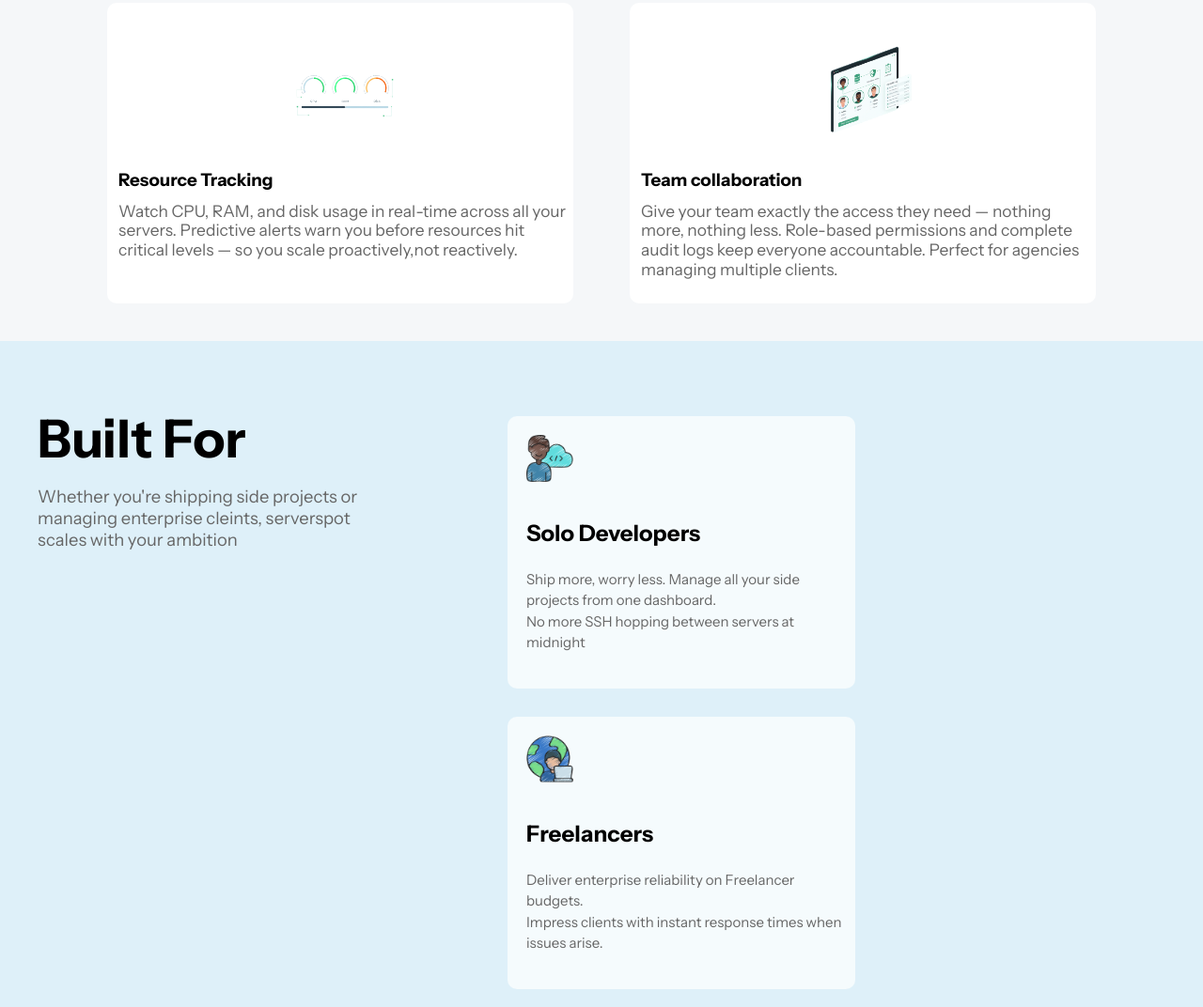
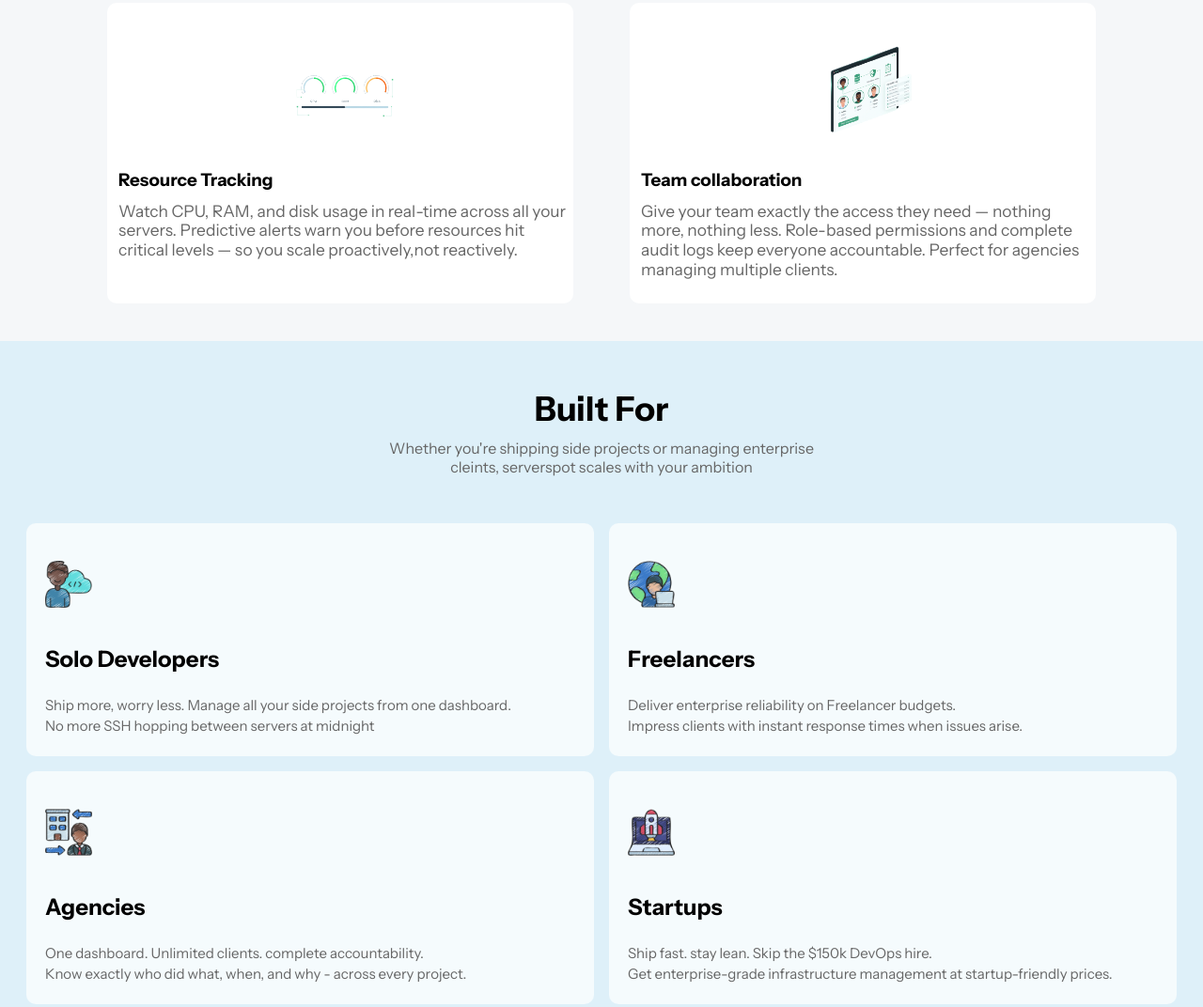
Before and after one commit to darey-bit/Mergedtech-Group4, a plain HTML site: page index.html in a window 1280 px wide. Shown: the part 1292-2364 px from the top of the page at 94% size. Drawn offline with Linux system fonts and the light colour scheme.

Commit message:
responsiveness added

```diff
--- a/styles.css
+++ b/styles.css
@@ -694,6 +694,89 @@ h2 > .break {
 
 
 
+/* =====================
+   MEDIA QUERIES — TABLET
+   ===================== */
+@media (max-width: 1500px) {
+
+  /* ── Hero ── */
+  .hero {
+    justify-content: center;
+  }
+
+  .hero-content {
+    width: 92%;
+    padding-top: 0;
+  }
+
+  .hero-content h1 {
+    font-size: 88px;
+    width: 100%;
+    margin-top: 0;
+  }
+
+
+
+
+  /* ── Built For section layout ── */
+  .third-part {
+    flex-direction: column;
+    padding: 50px 20px;
+  }
+
+  .margin {
+    flex-direction: column;
+    align-items: center;
+  }
+
+  .left-third-part {
+    flex: unset;
+    padding-left: 0;
+    text-align: center;
+    width: 100%;
+  }
+
+  .left-third-part h2 {
+    font-size: 36px;
+    width: 100%;
+  }
+
+  .left-third-part p {
+    width: 100%;
+    font-size: 16px;
+    margin: 10px auto 30px;
+    max-width: 500px;
+  }
+
+  .right-third-part {
+    width: 100%;
+  }
+
+  /* Remove the big left padding that was pushing cards right */
+  .first-line,
+  .second-line {
+    padding-left: 0;
+    justify-content: center;
+    gap: 16px;
+    margin-bottom: 16px;
+  }
+
+  /* Make cards fit nicely in a 2-column grid */
+  .box-style {
+    width: calc(50% - 16px);
+    height: auto;
+    min-height: 220px;
+    padding: 20px;
+    margin: 0;
+  }
+}
+
+
+
+
+
+
+
 
 
 
```
